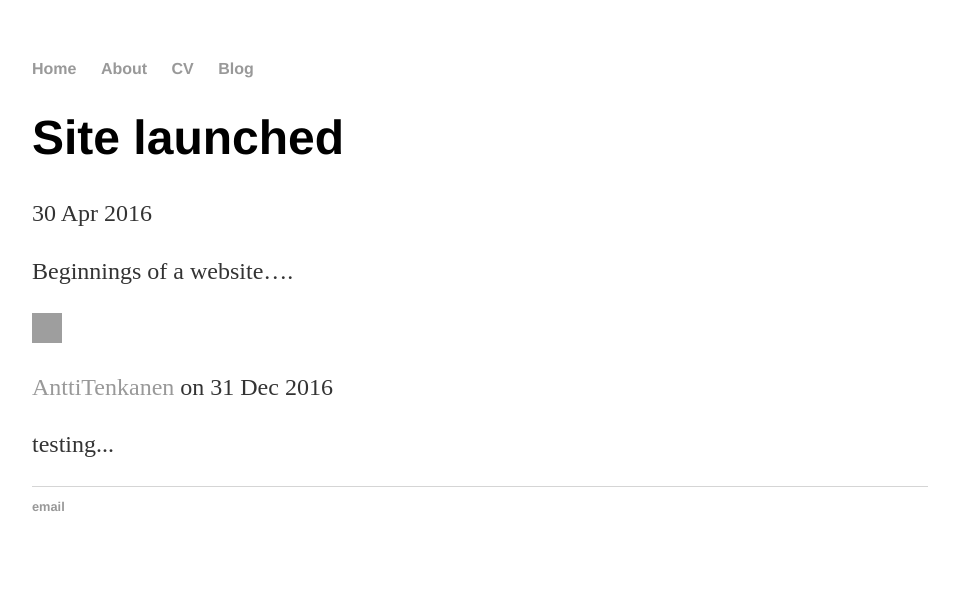
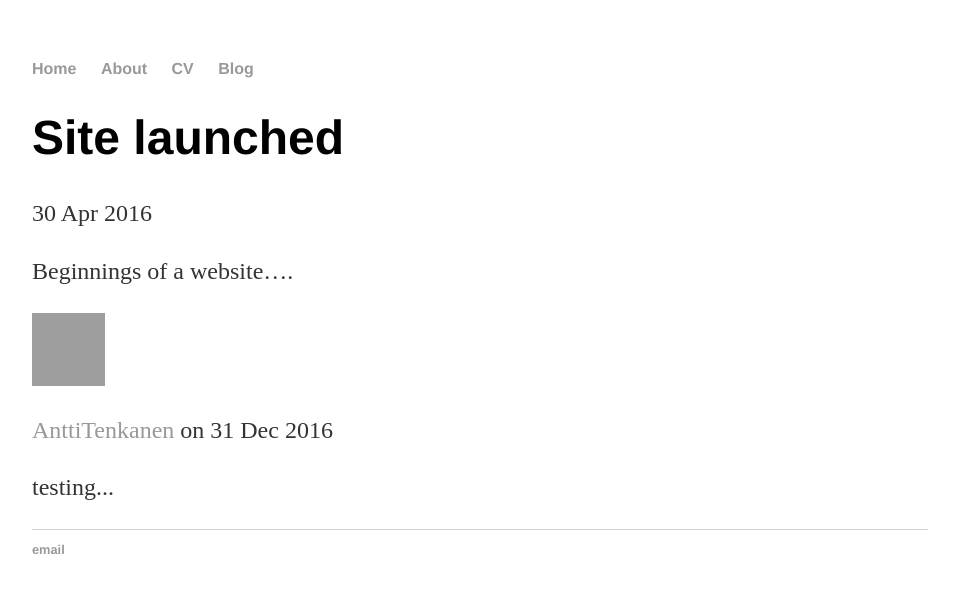
Before and after one commit to plantecophys/plantecophys, a Jekyll site: the page built from _posts/2014-04-30-hank-quinlan-site-launched.md, in a window 1280 px wide. Shown: the top 593 px of the page, without its empty margins (160-1119 px from the left). Built offline with Jekyll 4.4.1, drawn with Linux system fonts in a browser that asks for light colours; a script that is not in the unit is left out; grey boxes are pictures that could not be loaded.

Commit message:
Update post.html

```diff
--- a/_layouts/post.html
+++ b/_layouts/post.html
@@ -13,7 +13,7 @@ layout: default
 {% for c in sorted_comments %}
   <div class="media">
     <div class="media-left">
-      <img src="{{ c.author.picture }}" alt="{{ c.author.displayName}}" height="30" width="30">
+      <img src="{{ c.author.picture }}" alt="{{ c.author.displayName}}" height="73" width="73">
     </div>
     <div class="media-body">
       <p class="text-muted">
```
